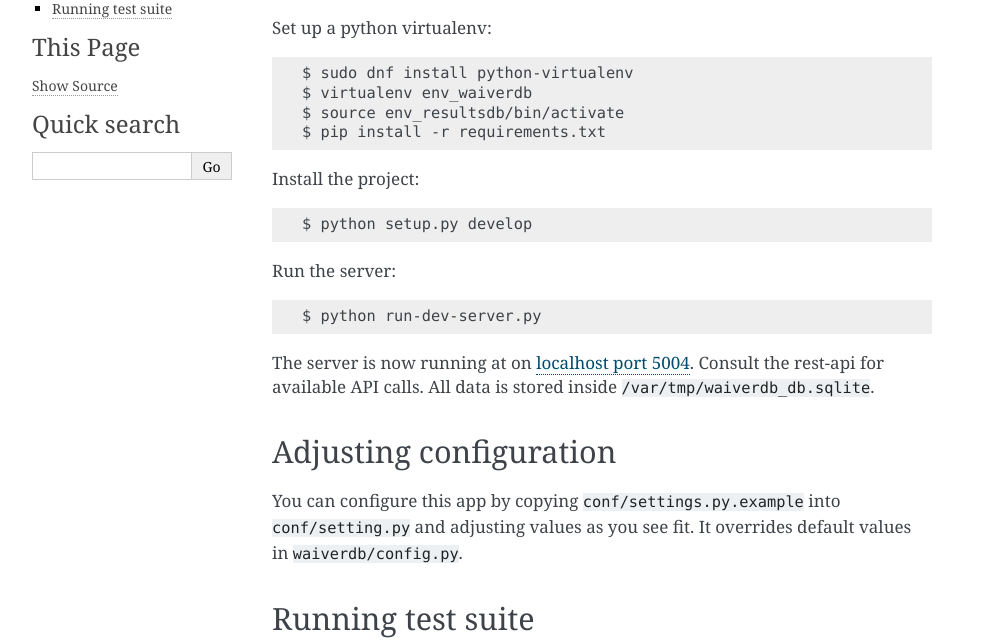
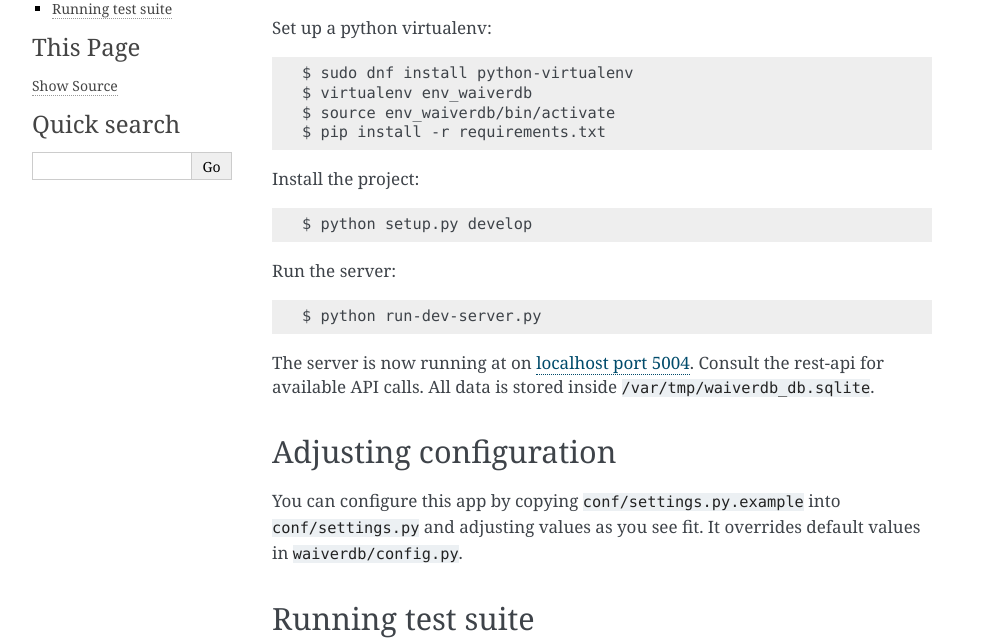
Before and after one commit to frozencemetery/waiverdb, a Sphinx documentation site: the page built from docs/developer-guide.rst, in a window 1280 px wide. Shown: the part 159-799 px from the top of the page, without its empty margins (148-1141 px from the left). Built offline with Sphinx 7.4.7, drawn with Linux system fonts in a browser that asks for light colours; pages that are not in the unit, such as notebooks, are missing from menus.

Commit message:
Fixed some errors in the doc.

```diff
--- a/docs/developer-guide.rst
+++ b/docs/developer-guide.rst
@@ -9,7 +9,7 @@ Set up a python virtualenv::
 
     $ sudo dnf install python-virtualenv
     $ virtualenv env_waiverdb
-    $ source env_resultsdb/bin/activate
+    $ source env_waiverdb/bin/activate
     $ pip install -r requirements.txt
 
 Install the project::
@@ -29,7 +29,7 @@ Adjusting configuration
 =======================
 
 You can configure this app by copying ``conf/settings.py.example`` into
-``conf/setting.py`` and adjusting values as you see fit. It overrides default
+``conf/settings.py`` and adjusting values as you see fit. It overrides default
 values in ``waiverdb/config.py``.
 
 
```
Also changed, not shown: README.md (+1 -1 lines).
